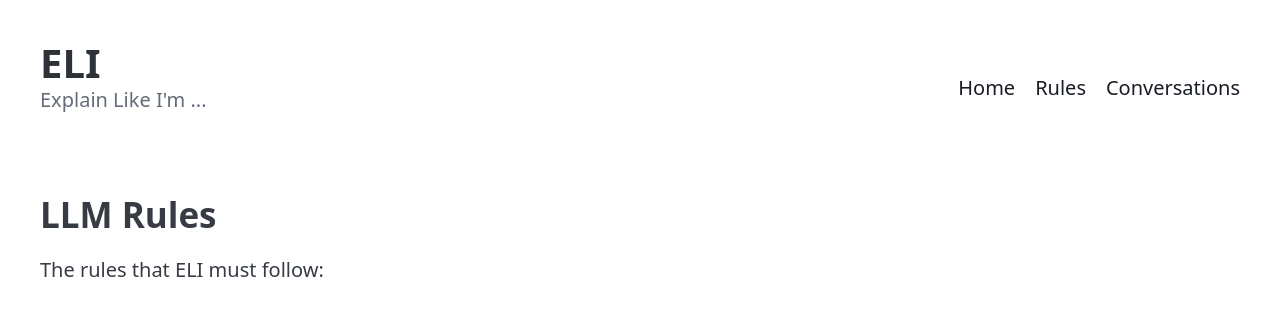
After one commit to dhrosa/eli, a Django app: page /rules/ in a window 1280 px wide. The commit adds this page. Shown: the top 316 px of the page. Run offline with Django 5.2, Linux system fonts and the light colour scheme; data that the repository does not hold is empty; some libraries are stand-ins or nearby versions.

Commit message:
Rules page.

```diff
--- a/src/eli_app/templates/eli_app/base.html
+++ b/src/eli_app/templates/eli_app/base.html
@@ -30,6 +30,7 @@
         </ul>
         <ul>
           <li><a class="contrast" href="{% url 'home' %}">Home</a></li>
+          <li><a class="contrast" href="{% url 'rule_list' %}">Rules</a></li>
           <li><a class="contrast" href="{% url 'conversation_list' %}">Conversations</a></li>
         </ul>
       </nav>
--- /dev/null
+++ b/src/eli_app/templates/eli_app/rule_list.html
@@ -0,0 +1,14 @@
+{% extends "eli_app/base.html" %}
+
+{% block content %}
+<h2>LLM Rules</h2>
+<p>
+  The rules that ELI must follow:
+</p>
+<ul>
+  {% for object in object_list %}
+  <li>{{object.text}}</li>
+  {% endfor %}
+</ul>
+
+{% endblock %}
--- a/src/eli_app/urls.py
+++ b/src/eli_app/urls.py
@@ -6,4 +6,5 @@ urlpatterns = [
     path("", views.QueryView.as_view(), name="home"),
     path("conversations/", views.ConversationListView.as_view(), name="conversation_list"),
     path("conversations/<uuid:pk>/", views.ConversationView.as_view(), name="conversation"),
+    path("rules/", views.RuleListView.as_view(), name="rule_list"),
 ]
--- a/src/eli_app/views.py
+++ b/src/eli_app/views.py
@@ -59,6 +59,5 @@ class ConversationView(DetailView):
 class ConversationListView(ListView):
     model = Conversation
 
-    def get_queryset(self, **kwargs):
-        qs = super().get_queryset(**kwargs)
-        return qs
+class RuleListView(ListView):
+    model = Rule
```
